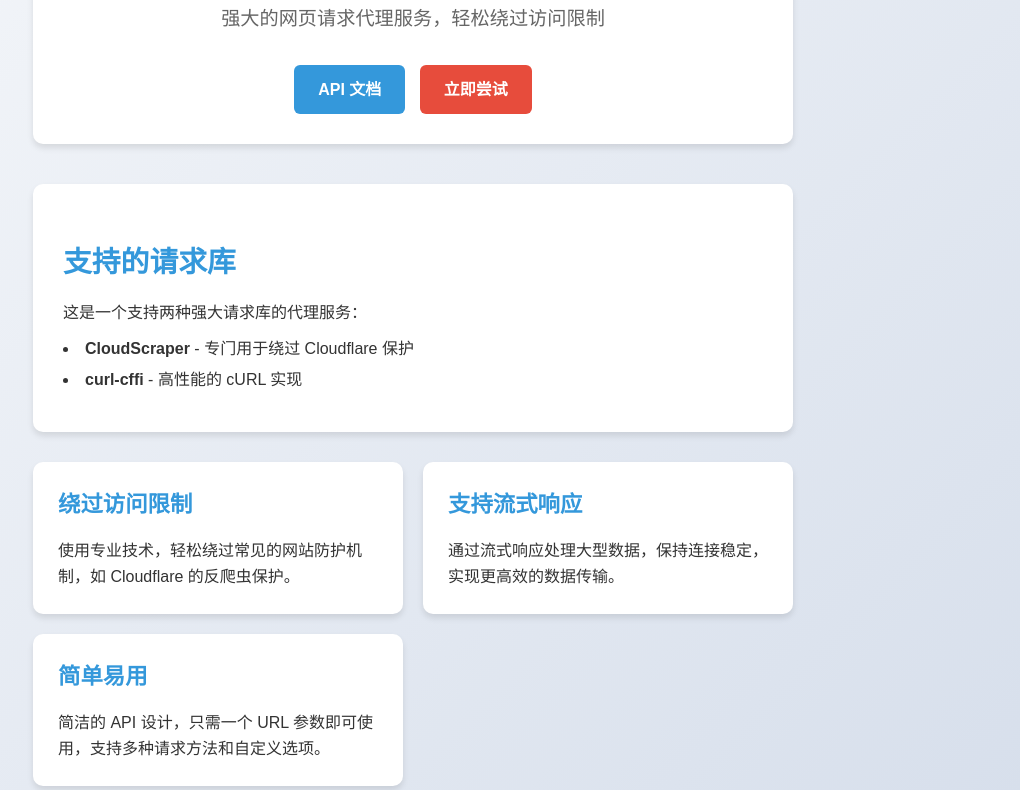
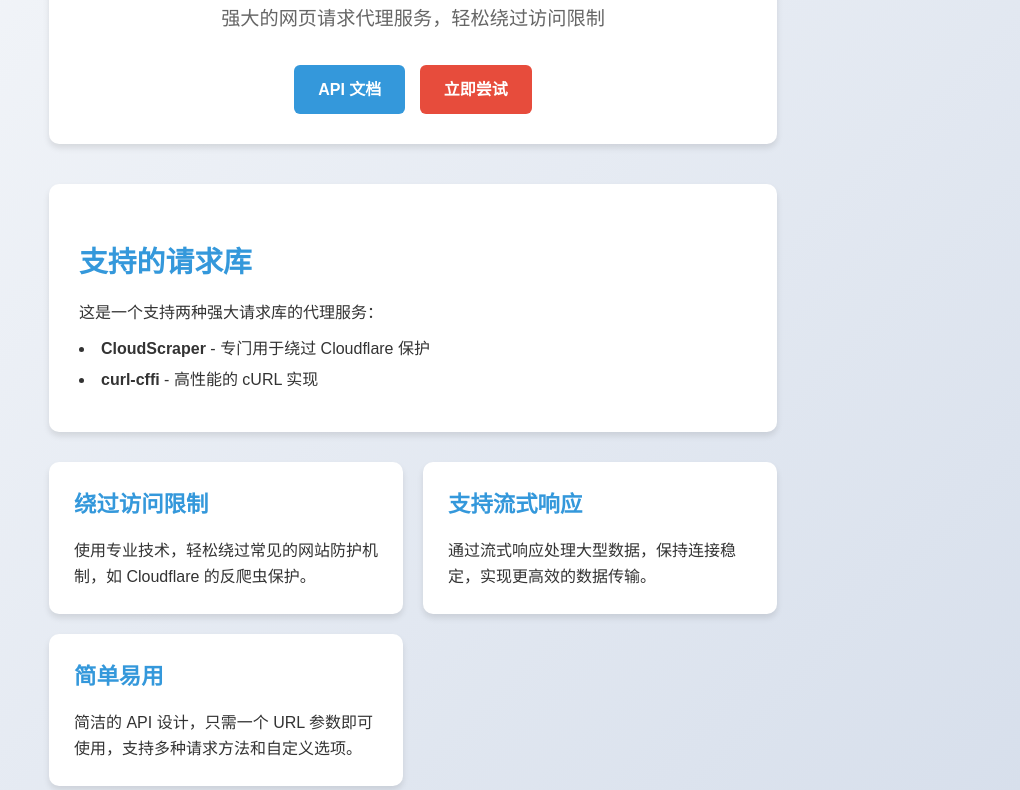
Before and after one commit to zhezzma/scraper-proxy, a plain HTML site: page index.html in a window 1280 px wide. Shown: the part 110-900 px from the top of the page, without its empty margins (227-1247 px from the left). Drawn offline with Linux system fonts and the light colour scheme.

Commit message:
调整主页容器最大宽度至60%

```diff
--- a/index.html
+++ b/index.html
@@ -29,7 +29,7 @@
         }
 
         .container {
-            max-width: 800px;
+            max-width: 60%;
             margin: 0 auto;
             padding: 20px;
         }
```
